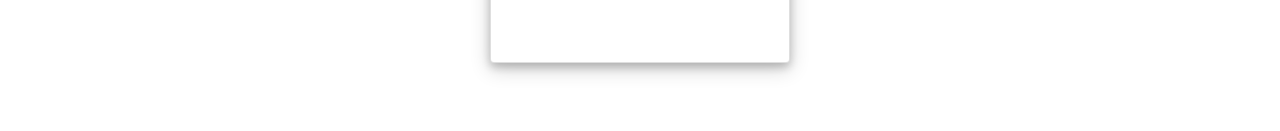
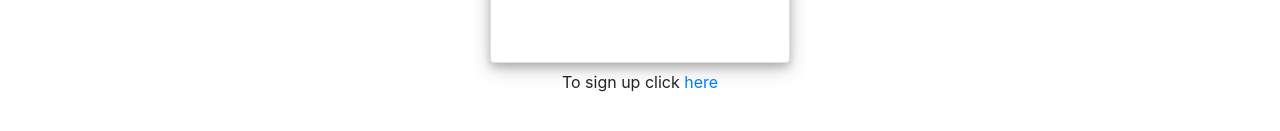
Before and after one commit to AnjaliKevadiya/phone-eats-first, a React (Create React App) app in the folder client/: page / in a window 1280 px wide. Shown: the part 491-622 px from the top of the page. Built offline with nearby package versions, Linux system fonts and the light colour scheme.

Commit message:
added link to bring user to signup page from sign in page

```diff
--- a/client/src/pages/signIn.js
+++ b/client/src/pages/signIn.js
@@ -53,8 +53,10 @@ function SignIn() {
           <button className="btn btn-success" type="submit">
             Submit
           </button>
+          <p className="signUp">To sign up click <a href="/signup">here</a></p>
         </Container>
       </form>
+
     </div>
     </card>
     </div>
--- a/client/src/pages/style.css
+++ b/client/src/pages/style.css
@@ -53,6 +53,10 @@ img {
   text-align: center;
 }
 
+.signUp{
+  margin-top: 115px;
+}
+
 /* .form-group {
   justify-content: center;
 } */
```
